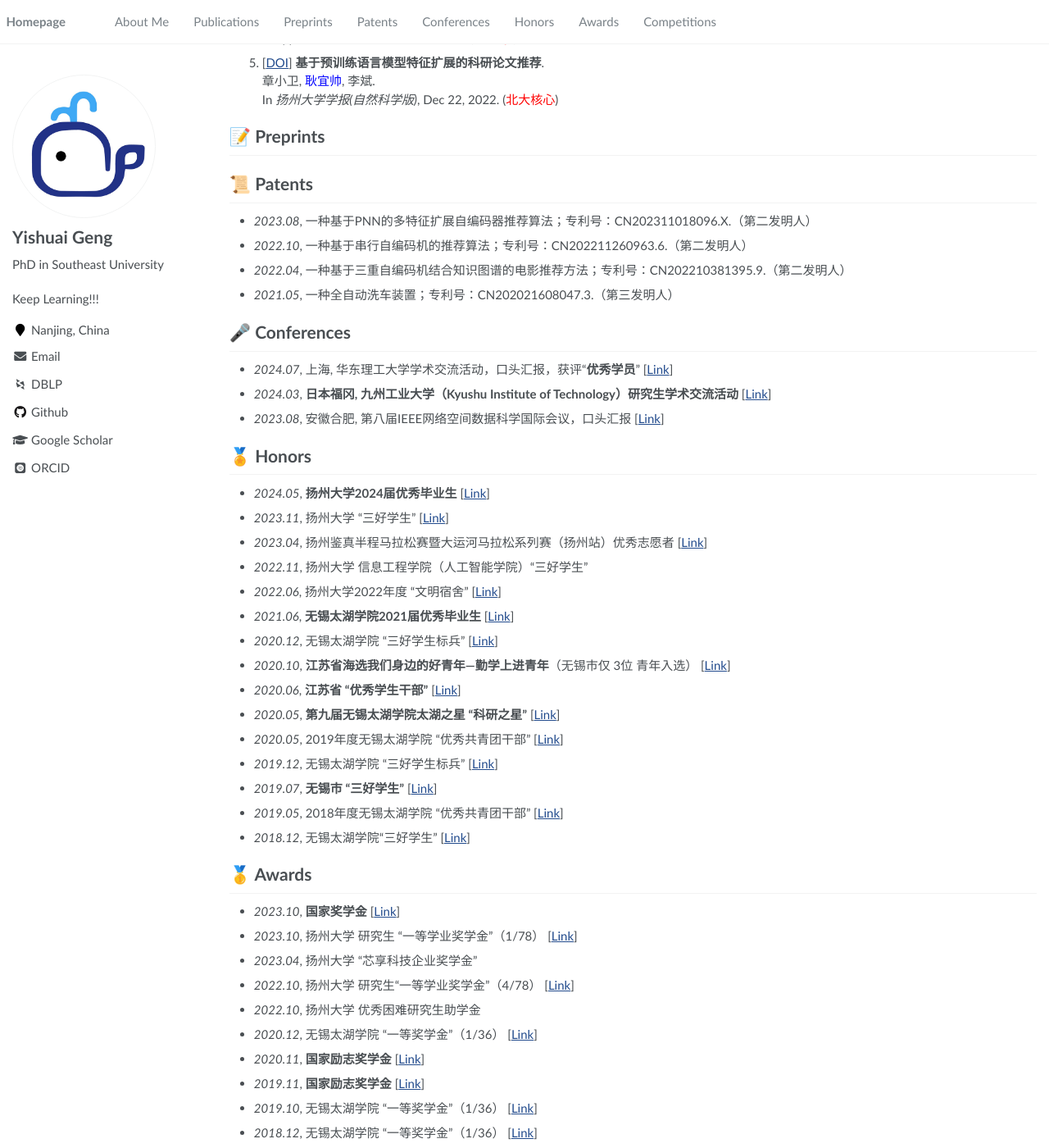
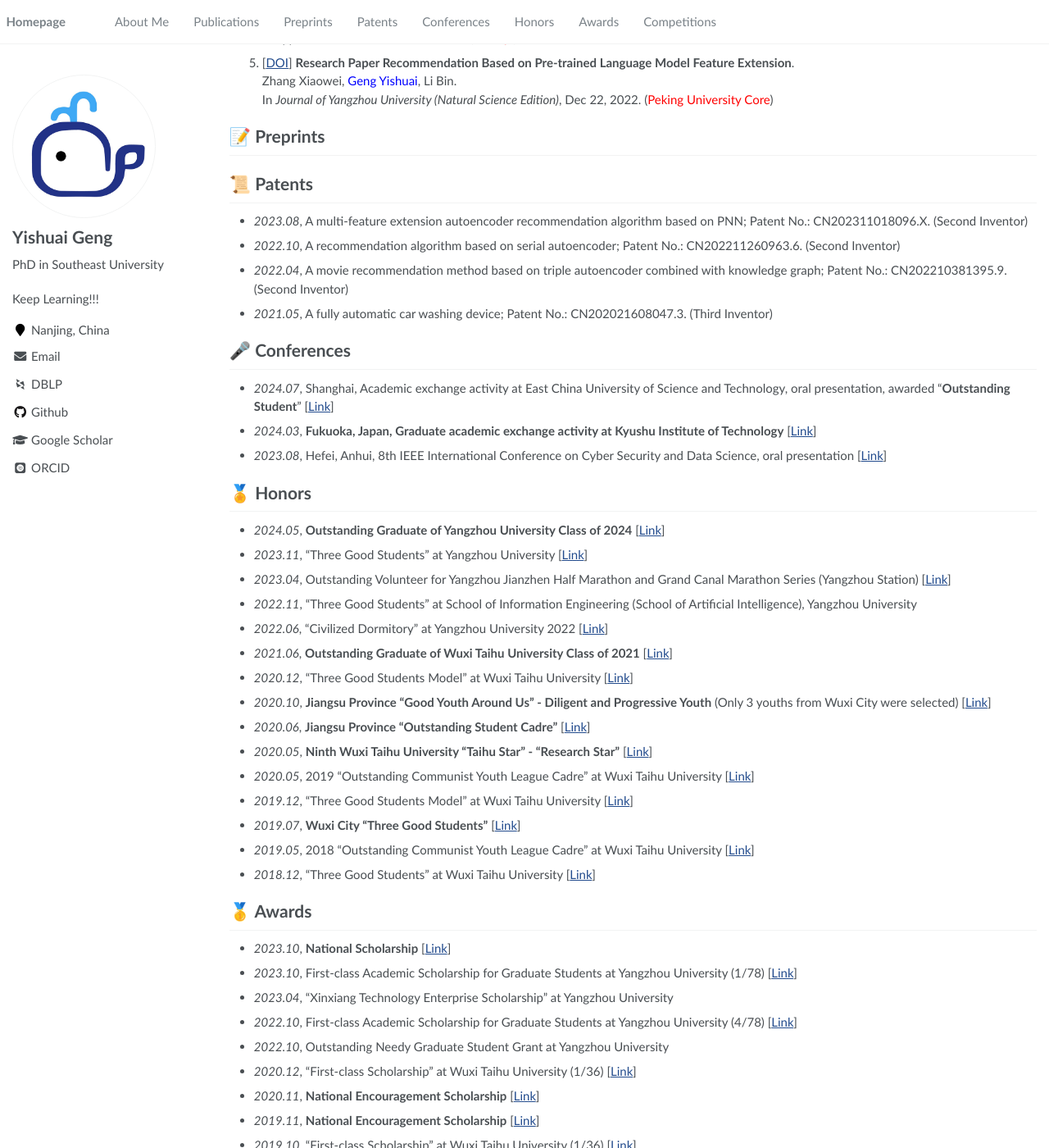
Before and after one commit to YishuaiGeng/ysgeng.github.io, a Jekyll site: the page built from _pages/about.md, in a window 1280 px wide and 1400 px high, scrolled down 889 px. Shown: the whole window at 82% size. Built offline with Jekyll 4.4.1, drawn with Linux system fonts in a browser that asks for light colours; some web fonts are replaced; some of the changed text lies outside the part shown.

Commit message:
update about.md

```diff
--- a/_pages/about.md
+++ b/_pages/about.md
@@ -68,9 +68,9 @@ I have published 5 papers with total google scholar citations  <a href='https://
     In *Applied Sciences-Basel*, Dec 1, 2022. (<span style="color:red">SCI-Q4</span>)
 
 
-5.  [[DOI](https://doi.org/10.19411/j.1007-824x.2022.06.011)] **基于预训练语言模型特征扩展的科研论文推荐**.
-    章小卫, <span style="color:blue">耿宜帅</span>, 李斌.
-    In *扬州大学学报(自然科学版)*, Dec 22, 2022. (<span style="color:red">北大核心</span>)
+5.  [[DOI](https://doi.org/10.19411/j.1007-824x.2022.06.011)] **Research Paper Recommendation Based on Pre-trained Language Model Feature Extension**.
+    Zhang Xiaowei, <span style="color:blue">Geng Yishuai</span>, Li Bin.
+    In *Journal of Yangzhou University (Natural Science Edition)*, Dec 22, 2022. (<span style="color:red">Peking University Core</span>)
 
 
 # 📝 Preprints
@@ -78,18 +78,18 @@ I have published 5 papers with total google scholar citations  <a href='https://
 
 
 # 📜 Patents
-- *2023.08*, 一种基于PNN的多特征扩展自编码器推荐算法；专利号：CN202311018096.X.（第二发明人）
-- *2022.10*, 一种基于串行自编码机的推荐算法；专利号：CN202211260963.6.（第二发明人）
-- *2022.04*, 一种基于三重自编码机结合知识图谱的电影推荐方法；专利号：CN202210381395.9.（第二发明人）
-- *2021.05*, 一种全自动洗车装置；专利号：CN202021608047.3.（第三发明人）
+- *2023.08*, A multi-feature extension autoencoder recommendation algorithm based on PNN; Patent No.: CN202311018096.X. (Second Inventor)
+- *2022.10*, A recommendation algorithm based on serial autoencoder; Patent No.: CN202211260963.6. (Second Inventor)
+- *2022.04*, A movie recommendation method based on triple autoencoder combined with knowledge graph; Patent No.: CN202210381395.9. (Second Inventor)
+- *2021.05*, A fully automatic car washing device; Patent No.: CN202021608047.3. (Third Inventor)
 
 <!--
 # ©️ Copyrights
 
-- *2023.04*, 基于自动编码器多特征扩展的电影推荐系统；登记号：2023SR0499101.
-- *2023.02*, 基于Java的智慧旅游推荐系统；登记号：2023SR0869194.
-- *2022.07*, 基于串行自编码机的电影推荐系统；登记号：2022SR093448.
-- *2022.05*, 基于三重自编码机结合知识图谱特征拓展的电影推荐系统；登记号：2022SR0567030.
+- *2023.04*, Movie recommendation system based on multi-feature extension of autoencoder; Registration No.: 2023SR0499101.
+- *2023.02*, Smart tourism recommendation system based on Java; Registration No.: 2023SR0869194.
+- *2022.07*, Movie recommendation system based on serial autoencoder; Registration No.: 2022SR093448.
+- *2022.05*, Movie recommendation system based on triple autoencoder combined with knowledge graph feature extension; Registration No.: 2022SR0567030.
 -->
 
 <!--
@@ -102,47 +102,47 @@ I have published 5 papers with total google scholar citations  <a href='https://
 -->
 
 # 🎤 Conferences
-- *2024.07*, 上海, 华东理工大学学术交流活动，口头汇报，获评“**优秀学员**” [[Link](./images/Conferences/优秀学员.jpg)]
-- *2024.03*, **日本福冈, 九州工业大学（Kyushu Institute of Technology）研究生学术交流活动** [[Link](./images/Conferences/九工大交流.jpg)]
-- *2023.08*, 安徽合肥, 第八届IEEE网络空间数据科学国际会议，口头汇报 [[Link](./images/Conferences/8thIEEE_DSC.jpg)]
+- *2024.07*, Shanghai, Academic exchange activity at East China University of Science and Technology, oral presentation, awarded "**Outstanding Student**" [[Link](./images/Conferences/优秀学员.jpg)]
+- *2024.03*, **Fukuoka, Japan, Graduate academic exchange activity at Kyushu Institute of Technology** [[Link](./images/Conferences/九工大交流.jpg)]
+- *2023.08*, Hefei, Anhui, 8th IEEE International Conference on Cyber Security and Data Science, oral presentation [[Link](./images/Conferences/8thIEEE_DSC.jpg)]
 
 
 # 🏅 Honors
-- *2024.05*, **扬州大学2024届优秀毕业生** [[Link](./images/Honors/扬州大学优秀毕业生.jpg)]
-- *2023.11*, 扬州大学 “三好学生” [[Link](./images/Honors/2022-2023扬州大学三好学生.jpg)]
-- *2023.04*, 扬州鉴真半程马拉松赛暨大运河马拉松系列赛（扬州站）优秀志愿者 [[Link](./images/Honors/扬马优秀志愿者.jpg)]
-- *2022.11*, 扬州大学 信息工程学院（人工智能学院）“三好学生”
-- *2022.06*, 扬州大学2022年度 “文明宿舍” [[Link](./images/Honors/扬州大学优秀毕业生.jpg)]
-- *2021.06*, **无锡太湖学院2021届优秀毕业生** [[Link](./images/Honors/无锡太湖学院优秀毕业生.jpg)]
-- *2020.12*, 无锡太湖学院 “三好学生标兵” [[Link](./images/Honors/2019-2020学年“校三好学生标兵”.jpg)]
-- *2020.10*, **江苏省海选我们身边的好青年—勤学上进青年**（无锡市仅 3位 青年入选） [[Link](https://mp.weixin.qq.com/s?__biz=MjM5NDgxMzcxMQ==&mid=2649990108&idx=1&sn=263ea035c552cd4a57a485afc5d7d7d2&chksm=be8501bc89f288aa15a7a406abbe281a497033c1fe7b4f5b3a7595f202935b57b13f3d813bf4&scene=27&poc_token=HJre82ej5LNgQv9KzxXijHNdJokU2hDEqoh4nGAH)]
-- *2020.06*, **江苏省 “优秀学生干部”** [[Link](./images/Honors/2019-2020年度江苏省优秀学生干部.jpg)]
-- *2020.05*, **第九届无锡太湖学院太湖之星 “科研之星”** [[Link](https://baijiahao.baidu.com/s?id=1668006417178699913&wfr=spider&for=pc)]
-- *2020.05*, 2019年度无锡太湖学院 “优秀共青团干部” [[Link](./images/Honors/2019年无锡太学院“优秀学生干部”.jpg)]
-- *2019.12*, 无锡太湖学院 “三好学生标兵” [[Link](./images/Honors/2018-2019学年“校三好学生标兵”.jpg)]
-- *2019.07*, **无锡市 “三好学生”** [[Link](./images/Honors/2019年无锡市三好学生.jpg)]
-- *2019.05*, 2018年度无锡太湖学院 “优秀共青团干部” [[Link](./images/Honors/2018年度无锡太湖学院“优秀共青团”.jpg)]
-- *2018.12*, 无锡太湖学院“三好学生” [[Link](./images/Honors/2017-2018学年“校三好学生”.jpg)]
+- *2024.05*, **Outstanding Graduate of Yangzhou University Class of 2024** [[Link](./images/Honors/扬州大学优秀毕业生.jpg)]
+- *2023.11*, "Three Good Students" at Yangzhou University [[Link](./images/Honors/2022-2023扬州大学三好学生.jpg)]
+- *2023.04*, Outstanding Volunteer for Yangzhou Jianzhen Half Marathon and Grand Canal Marathon Series (Yangzhou Station) [[Link](./images/Honors/扬马优秀志愿者.jpg)]
+- *2022.11*, "Three Good Students" at School of Information Engineering (School of Artificial Intelligence), Yangzhou University
+- *2022.06*, "Civilized Dormitory" at Yangzhou University 2022 [[Link](./images/Honors/扬州大学优秀毕业生.jpg)]
+- *2021.06*, **Outstanding Graduate of Wuxi Taihu University Class of 2021** [[Link](./images/Honors/无锡太湖学院优秀毕业生.jpg)]
+- *2020.12*, "Three Good Students Model" at Wuxi Taihu University [[Link](./images/Honors/2019-2020学年"校三好学生标兵".jpg)]
+- *2020.10*, **Jiangsu Province "Good Youth Around Us" - Diligent and Progressive Youth** (Only 3 youths from Wuxi City were selected) [[Link](https://mp.weixin.qq.com/s?__biz=MjM5NDgxMzcxMQ==&mid=2649990108&idx=1&sn=263ea035c552cd4a57a485afc5d7d7d2&chksm=be8501bc89f288aa15a7a406abbe281a497033c1fe7b4f5b3a7595f202935b57b13f3d813bf4&scene=27&poc_token=HJre82ej5LNgQv9KzxXijHNdJokU2hDEqoh4nGAH)]
+- *2020.06*, **Jiangsu Province "Outstanding Student Cadre"** [[Link](./images/Honors/2019-2020年度江苏省优秀学生干部.jpg)]
+- *2020.05*, **Ninth Wuxi Taihu University "Taihu Star" - "Research Star"** [[Link](https://baijiahao.baidu.com/s?id=1668006417178699913&wfr=spider&for=pc)]
+- *2020.05*, 2019 "Outstanding Communist Youth League Cadre" at Wuxi Taihu University [[Link](./images/Honors/2019年无锡太学院"优秀学生干部".jpg)]
+- *2019.12*, "Three Good Students Model" at Wuxi Taihu University [[Link](./images/Honors/2018-2019学年"校三好学生标兵".jpg)]
+- *2019.07*, **Wuxi City "Three Good Students"** [[Link](./images/Honors/2019年无锡市三好学生.jpg)]
+- *2019.05*, 2018 "Outstanding Communist Youth League Cadre" at Wuxi Taihu University [[Link](./images/Honors/2018年度无锡太湖学院"优秀共青团".jpg)]
+- *2018.12*, "Three Good Students" at Wuxi Taihu University [[Link](./images/Honors/2017-2018学年"校三好学生".jpg)]
 
 
 # 🥇 Awards
-- *2023.10*, **国家奖学金** [[Link](./images/Awards/2023年硕士研究生国家奖学金证书.jpg)]
-- *2023.10*, 扬州大学 研究生 “一等学业奖学金”（1/78） [[Link](./images/Awards/2022-2023研究生学业一等奖学金.png)]
-- *2023.04*, 扬州大学 “芯享科技企业奖学金”
-- *2022.10*, 扬州大学 研究生“一等学业奖学金”（4/78） [[Link](./images/Awards/2021-2022研究生学业一等奖学金.jpg)]
-- *2022.10*, 扬州大学 优秀困难研究生助学金
-- *2020.12*, 无锡太湖学院 “一等奖学金”（1/36） [[Link](./images/Awards/2019-2020学年校综合奖学金一等奖.jpg)]
-- *2020.11*, **国家励志奖学金** [[Link](./images/Awards/2019-2020学年国家励志奖学金.jpg)]
-- *2019.11*, **国家励志奖学金** [[Link](./images/Awards/2018-2019学年国家励志奖学金.jpg)]
-- *2019.10*, 无锡太湖学院 “一等奖学金”（1/36） [[Link](./images/Awards/2018-2019学年校综合奖学金一等奖.jpg)]
-- *2018.12*, 无锡太湖学院 “一等奖学金”（1/36） [[Link](./images/Awards/2017-2018学年校综合奖学金一等奖.jpg)]
+- *2023.10*, **National Scholarship** [[Link](./images/Awards/2023年硕士研究生国家奖学金证书.jpg)]
+- *2023.10*, First-class Academic Scholarship for Graduate Students at Yangzhou University (1/78) [[Link](./images/Awards/2022-2023研究生学业一等奖学金.png)]
+- *2023.04*, "Xinxiang Technology Enterprise Scholarship" at Yangzhou University
+- *2022.10*, First-class Academic Scholarship for Graduate Students at Yangzhou University (4/78) [[Link](./images/Awards/2021-2022研究生学业一等奖学金.jpg)]
+- *2022.10*, Outstanding Needy Graduate Student Grant at Yangzhou University
+- *2020.12*, "First-class Scholarship" at Wuxi Taihu University (1/36) [[Link](./images/Awards/2019-2020学年校综合奖学金一等奖.jpg)]
+- *2020.11*, **National Encouragement Scholarship** [[Link](./images/Awards/2019-2020学年国家励志奖学金.jpg)]
+- *2019.11*, **National Encouragement Scholarship** [[Link](./images/Awards/2018-2019学年国家励志奖学金.jpg)]
+- *2019.10*, "First-class Scholarship" at Wuxi Taihu University (1/36) [[Link](./images/Awards/2018-2019学年校综合奖学金一等奖.jpg)]
+- *2018.12*, "First-class Scholarship" at Wuxi Taihu University (1/36) [[Link](./images/Awards/2017-2018学年校综合奖学金一等奖.jpg)]
 
 
 # 🏆 Competitions
-- *2023.09*, 第十八届“挑战杯”全国大学生课外学术科技作品竞赛  **国家级三等奖** [[Link](./images/Competitions/第十八届“挑战杯”竞赛“揭榜挂帅”专项赛全国三等奖.jpg)]
-- *2019.09*, 全国大学生电子设计竞赛江苏赛区 **省级二等奖** [[Link](./images/Competitions/2019年全国大学生电子设计竞赛江苏赛区二等奖.jpg)]
-- *2019.08*, 第十四届全国大学生“恩智浦”杯智能汽车竞赛 **省级二等奖** [[Link](./images/Competitions/第十四届全国大学生“恩智浦”杯智能汽车竞赛二等奖.jpg)]
-- *2019.04*, 中国工程机器人大赛暨国际公开赛 **国家级一等奖** [[Link](./images/Competitions/2019年中国工程机器人大赛暨国际公开赛一等奖.jpg)]
-- *2019.10*, 第十届江苏省大学生机器人大赛 **省级三等奖** [[Link](./images/Competitions/第十届江苏省大学生机器人大赛三等奖.jpg)]
-- *2019.03*, 第十届蓝桥杯江苏赛区C/C++程序设计大学B组 **省级三等奖** [[Link](./images/Competitions/第十届蓝桥杯江苏赛区CC++大学B组三等奖.jpg)]
-- *2018.11*, 第九届江苏省大学生机器人大赛 **省级三等奖** [[Link](./images/Competitions/第九届江苏省大学生机器人大赛三等奖.jpg)]
+- *2023.09*, 18th "Challenge Cup" National College Students Extracurricular Academic Science and Technology Works Competition **National Third Prize** [[Link](./images/Competitions/第十八届"挑战杯"竞赛"揭榜挂帅"专项赛全国三等奖.jpg)]
+- *2019.09*, National College Students Electronic Design Competition Jiangsu Division **Provincial Second Prize** [[Link](./images/Competitions/2019年全国大学生电子设计竞赛江苏赛区二等奖.jpg)]
+- *2019.08*, 14th National College Students "NXP Cup" Intelligent Car Competition **Provincial Second Prize** [[Link](./images/Competitions/第十四届全国大学生"恩智浦"杯智能汽车竞赛二等奖.jpg)]
+- *2019.04*, China Engineering Robot Competition and International Open Competition **National First Prize** [[Link](./images/Competitions/2019年中国工程机器人大赛暨国际公开赛一等奖.jpg)]
+- *2019.10*, 10th Jiangsu Province College Students Robot Competition **Provincial Third Prize** [[Link](./images/Competitions/第十届江苏省大学生机器人大赛三等奖.jpg)]
+- *2019.03*, 10th Blue Bridge Cup Jiangsu Division C/C++ Programming University Group B **Provincial Third Prize** [[Link](./images/Competitions/第十届蓝桥杯江苏赛区CC++大学B组三等奖.jpg)]
+- *2018.11*, 9th Jiangsu Province College Students Robot Competition **Provincial Third Prize** [[Link](./images/Competitions/第九届江苏省大学生机器人大赛三等奖.jpg)]
```
Also changed, not shown: 1 other file.
